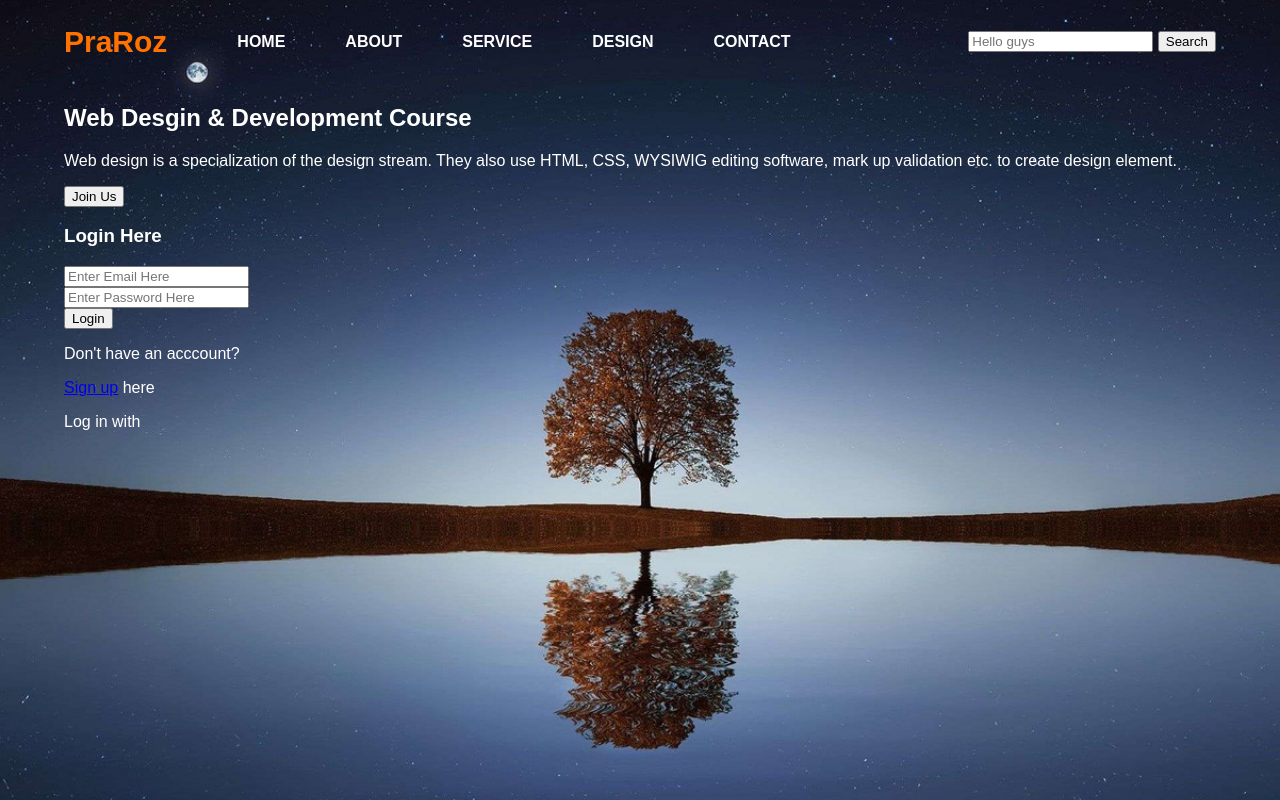
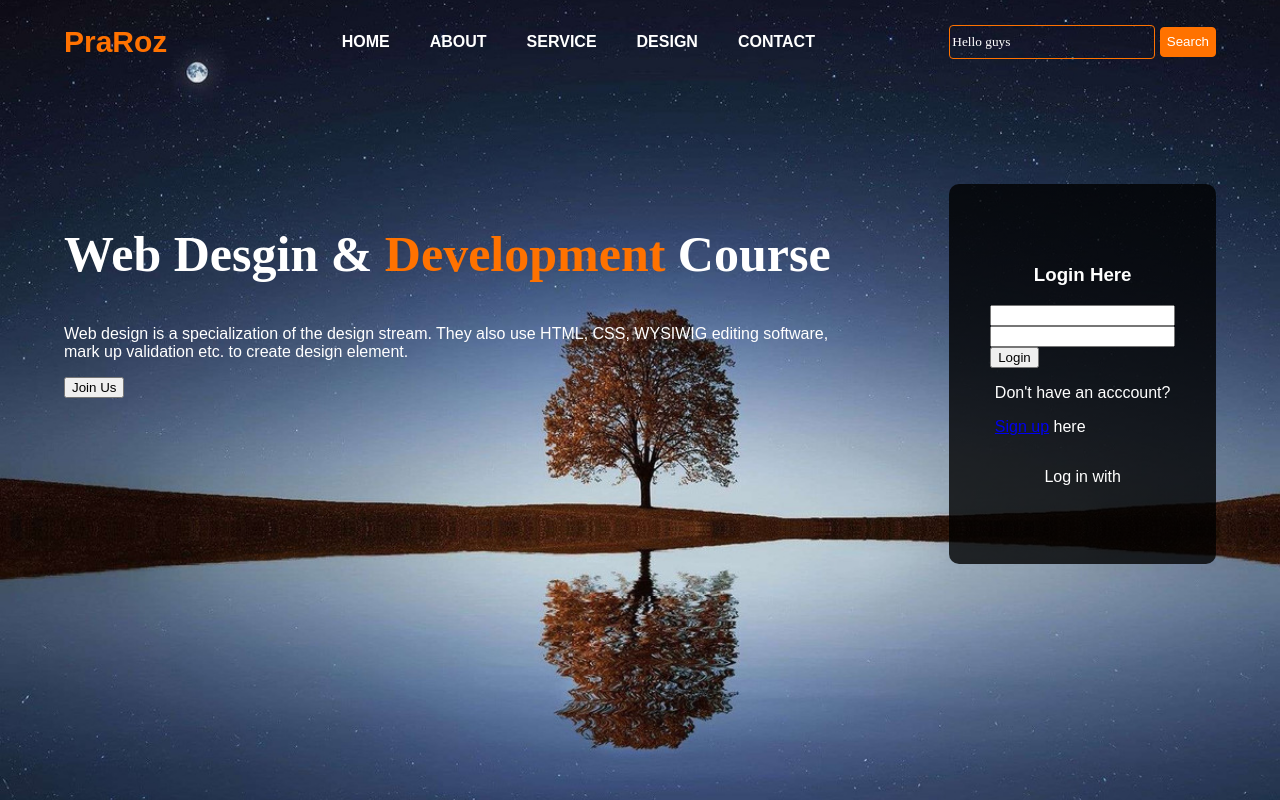
Before and after one commit to hangthinguyen/randomwebsite, a plain HTML site: page index.html in a window 1280 px wide. Drawn offline with Linux system fonts and the light colour scheme; files whose address does not match are found by name.

```diff
--- a/index.html
+++ b/index.html
@@ -17,7 +17,7 @@
 <body>
     <div class="body-container">
         <main class="top-container">
-            <div class="left-nav">
+
             <header class="logo">
                 <h2>PraRoz</h1>
             </header>
@@ -31,24 +31,27 @@
                     <li><a href="#">Contact</a></li>
                 </ul>
             </nav>
-            </div>
-            <div class="right-nav">
+
+
             <section class="search">
-                    <input type="search" placeholder="Hello guys">
-                    <a href="#"><button class="button-2" type="submit">Search</button></a>
+                <input type="text" placeholder="Hello guys">
+                <a href="#"><button class="button-1" type="submit">Search</button></a>
             </section>
-            </div>
+
         </main>
 
-        <main>
+        <main class="bottom-container">
             <section class="content">
+                <div class="content-box">
                     <h1>Web Desgin & <span>Development</span> Course</h1>
                     <p>Web design is a specialization of the design stream. They also use HTML, CSS, WYSIWIG editing
                         software, mark up validation etc. to create design element.</p>
-                <button class="button-1">Join Us</button>
+                    <button class="button-2">Join Us</button>
+                </div>
             </section>
 
             <section class="login-box">
+                <div class="box">
                     <h3>Login Here</h3>
                     <form>
                         <input type="text" placeholder="Enter Email Here"><br>
@@ -69,6 +72,7 @@
                         <a href="#"><i class="fab fa-twitter"></i></a>
                         <a href="#"><i class="fab fa-skype"></i></a>
                     </aside>
+            </div>
             </section>
         </main>
     </div>
--- a/styles.css
+++ b/styles.css
@@ -13,25 +13,13 @@ body {
 .body-container {
     width: 90%;
     margin: auto;
+    height: 100vh;
 }
 .top-container {
     display: flex;
     flex-direction: row;
     align-items: center;
     justify-content: space-between;
-}
-
-.left-nav {
-    display: flex;
-    flex-direction: row;
-    justify-content: space-between;
-    align-items: center;
-}
-
-.right-nav {
-    display: flex;
-    flex-direction: row;
-    justify-content: flex-end;
 }
 
 .logo {
@@ -53,7 +41,7 @@ ul {
 .menu a {
     color: #fff;
     text-decoration: none;
-    padding: 30px;
+    padding: 20px;
 }
 
 section .search {
@@ -63,4 +51,77 @@ section .search {
 }
 
 .search input{
+    width: 200px;
+    border: 1px solid #ff7200;
+    height: 30px;
+    border-radius: 4px;
+    background: transparent;
+    color: #fff;
 }
+
+::placeholder {
+    font-family: "Times New Roman";
+    color: #fff;
+    font-weight: 500;
+}
+
+.button-1 {
+    color: #fff;
+    background-color: #ff7200;
+    border: 1px solid #ff7200;
+    border-radius: 4px;
+    height: 30px;
+}
+.button-1 :hover {
+    color: #000;
+}
+.bottom-container {
+    display: flex;
+    flex-direction: row;
+    justify-content: space-between;
+    margin-top: 100px;
+}
+
+.content {
+    display: flex;
+    flex-direction: column;
+    flex: 2;
+}
+
+.login-box {
+    display: flex;
+    flex: 1;
+}
+
+
+.content h1 {
+    font-family: "Times New Roman";
+    font-size: 50px;
+}
+
+.content h1 span {
+    color: #ff7200;
+}
+
+.login-box {
+    display: flex;
+    flex-direction: column;
+    justify-content: center;
+    align-items: flex-end;
+}
+
+.box {
+    display: flex;
+    flex-direction: column;
+    justify-content: center;
+    align-items: center;
+    width: 266.69px;
+    height: 380px;
+    background: linear-gradient(to top, rgba(0,0,0,0.8)50%,rgba(0,0,0,0.8)50%);
+    border-radius: 10px;
+
+}
+
+.container-box {
+    width: 600px;
+}
```
Lines whose indentation alone changed are shown as unchanged.
